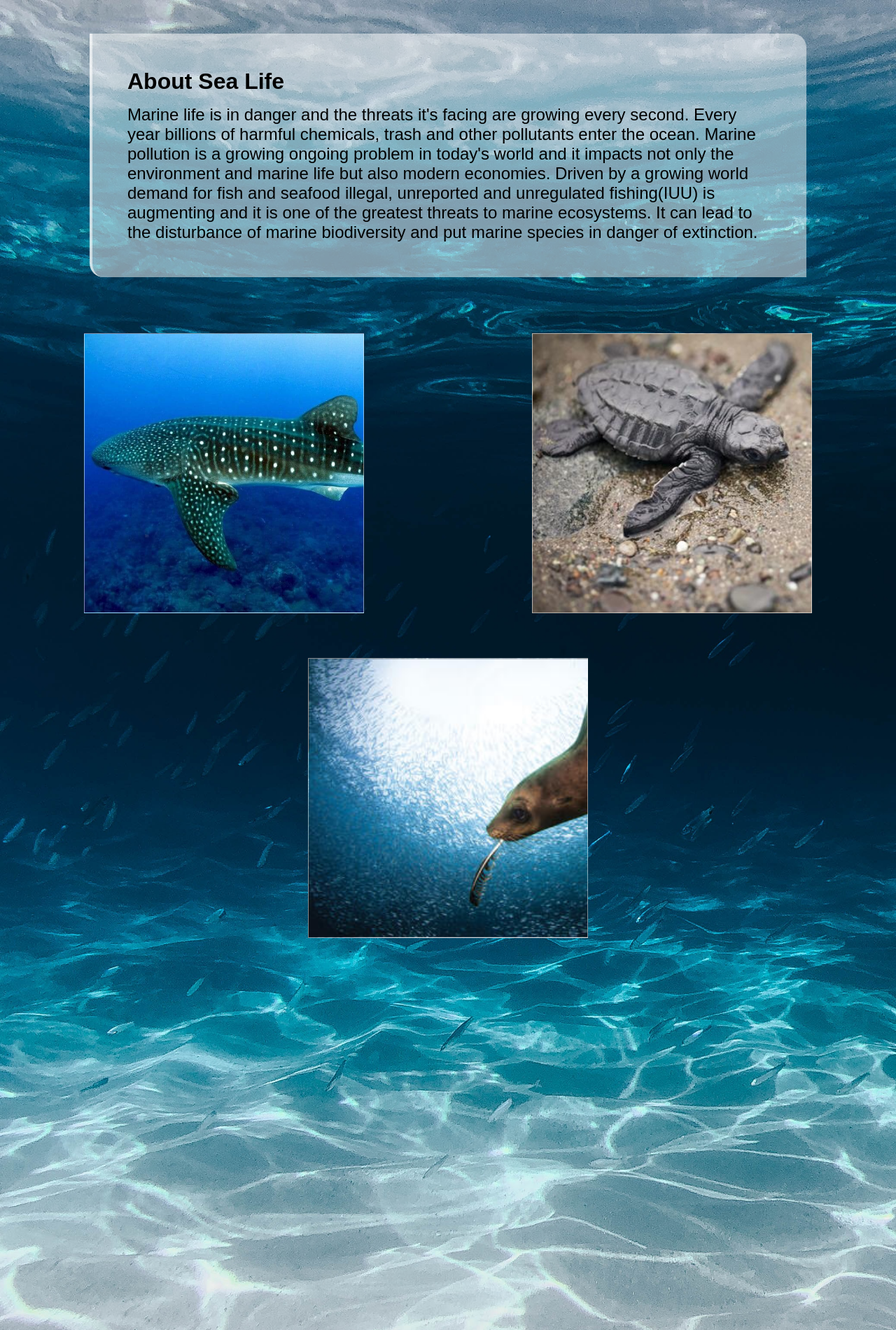
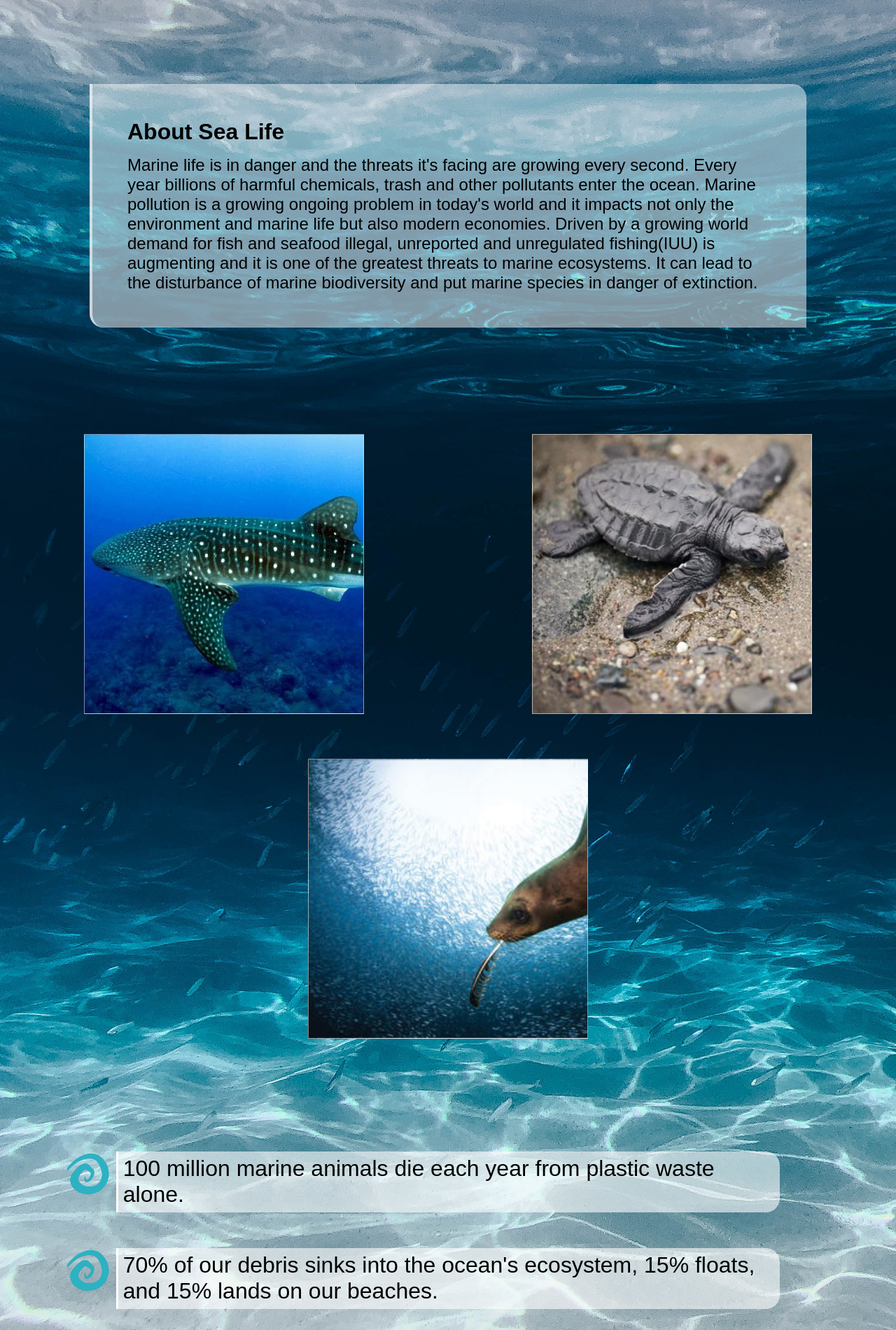
Before and after one commit to melinazik/siren, a PHP site: page /html/home.html in a window 1280 px wide. Shown: the part 1141-3041 px from the top of the page at 70% size. Run offline with PHP 8.4, Linux system fonts and the light colour scheme.

Commit message:
stats added

```diff
--- a/css/styles.css
+++ b/css/styles.css
@@ -179,6 +179,7 @@ body {
   background-size: cover;
   display: flex;
   flex-direction: column;
+  justify-content: space-evenly;
   overflow-y: scroll;
 }
 
@@ -244,7 +245,7 @@ body {
   opacity: 1;
 }
 
-.text {
+.text-animal {
   color: black;
   font-size: 1.5em;
   position: absolute;
@@ -279,7 +280,52 @@ body {
   background-color: rgba(255,255,255,0.7);
 }
 /*---------IMAGES IN HOME PAGE DONE------------ */
+.home-page-stats-container {
+  position: relative;
+  display: flex;
+  flex-direction: column;
+  margin: 2em 4vw;
 
+}
+.home-page-stats {
+  position: relative;
+
+  display: flex;
+  flex-direction: row;
+  font-size: 2em;
+  margin: 2vw;
+}
+#home-page-stat1 {
+  position: relative;
+  justify-self: right;
+}
+#home-page-stat2 {
+  position: relative;
+}
+#home-page-stat3 {
+  position: relative;
+  left: 0;
+}
+
+
+.stats-icon {
+  position: absolute;
+  height: 2em;
+  width: 2em;
+  background: url("../imgs/logo2.png");
+  background-size: cover;
+  margin: 0 0.5em;
+}
+
+.stats-text {
+  position: relative;
+  margin: 0 2.8em;
+  padding: 0.2em;
+  background-color: rgba(255, 255, 255, 0.6);
+  border-radius: 0 20px 20px 0;
+  border-left: white solid 0.1em;
+}
+/* --------------STATS IN HOME PAGE DONE----------*/
 .image_img{
   display: block;
   width: 40%;
--- a/html/home.html
+++ b/html/home.html
@@ -76,20 +76,35 @@
 			<div class="home-images" id="img1">
 				<div class="overlay">
 					<div class="animal-label">ENDANGERED</div>
-					<div class="text">The whale shark is the biggest fish and shark in the world. These gentle marine giants roam the oceans around the globe, generally alone.</div>
+					<div class="text-animal">The whale shark is the biggest fish and shark in the world. These gentle marine giants roam the oceans around the globe, generally alone.</div>
 				</div>
 			</div>
 			<div class="home-images" id="img2">
 				<div class="overlay">
 					<div class="animal-label">ENDANGERED</div>
-					<div class="text">Sea turtles are the live representatives of a group of reptiles that have existed on Earth and traveled our seas for the last 100 million years. </div>
+					<div class="text-animal">Sea turtles are the live representatives of a group of reptiles that have existed on Earth and traveled our seas for the last 100 million years. </div>
 				</div>
 			</div>
 			<div class="home-images" id="img3">
 				<div class="overlay">
-					<div class="text">The sea lion is the most common mammal in the Galápagos.</div>
+					<div class="text-animal">The sea lion is the most common mammal in the Galápagos.</div>
 					<div class="animal-label">ENDANGERED</div>
 				</div>
+			</div>
+		</div>
+
+		<div class="home-page-stats-container">
+			<div class="home-page-stats" id="home-page-stat1">
+				<div class="stats-icon"></div>
+				<div class="stats-text">100 million marine animals die each year from plastic waste alone.</div>
+			</div>
+			<div class="home-page-stats" id="home-page-stat2">
+				<div class="stats-icon"></div>
+				<div class="stats-text">70% of our debris sinks into the ocean's ecosystem, 15% floats, and 15% lands on our beaches.</div>
+			</div>
+			<div class="home-page-stats" id="home-page-stat3">
+				<div class="stats-icon"></div>
+				<div class="stats-text">In terms of plastic, 8.3 million tons are discarded in the sea yearly. Of which, 236,000 are ingestible microplastics that marine creatures mistake for food.</div>
 			</div>
 		</div>
 
```
